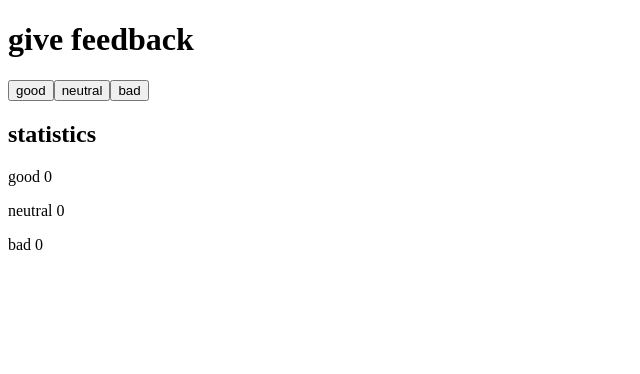
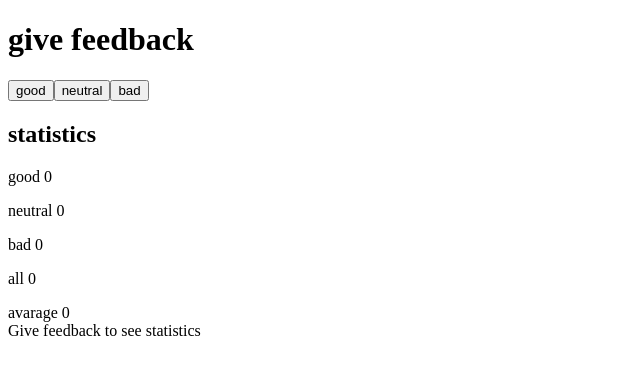
Before and after one commit to MatiasSiitonen/FullStack_kurssi, a React (Create React App) app in the folder osa1/unicafe/: page / in a window 1280 px wide. Shown: the top 374 px of the page, without its empty margins (0-640 px from the left). Built offline with nearby package versions, Linux system fonts and the light colour scheme.

Commit message:
Tehätävä 1.7

```diff
--- a/osa1/unicafe/src/App.js
+++ b/osa1/unicafe/src/App.js
@@ -5,12 +5,39 @@ const Button = ({ handleClick, text }) => (
     {text}
   </button>
 )
+const Avarage = ({ good, neutral, bad }) => {
+  const avg = (good + neutral + bad) / 3
+  return (
+    <div>
+      avarage {avg}
+    </div>
+  )
+}
+
+const Positive = ({ good, neutral, bad }) => {
+  if (good+neutral+bad === 0){
+    return(
+      <div>
+        Give feedback to see statistics
+      </div>
+    )
+  }
+  const positive = good / (good + neutral + bad) * 100 +"%"
+  return (
+    <div>
+      positive {positive}
+    </div>
+  )
+}
 
 const Statistics = ({ good, neutral, bad }) => (
   <div>
     <p>good {good}</p>
     <p>neutral {neutral} </p>
     <p>bad {bad} </p>
+    <p>all {good + neutral + bad}</p>
+    <Avarage good={good} neutral={neutral} bad={bad} />
+    <Positive good={good} neutral={neutral} bad={bad} />
   </div>
 )
 const App = () => {
```
